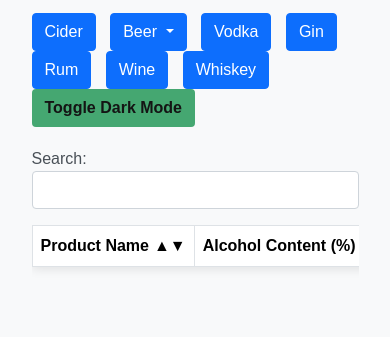
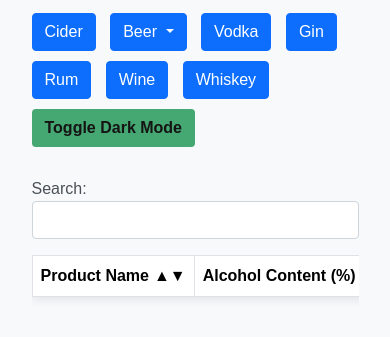
Before and after one commit to fiendclub/UKBoozeCharts, a plain HTML site: page index.html in a window 390 px wide. Shown: the part 161-498 px from the top of the page. Drawn offline with nearby package versions, Linux system fonts and the light colour scheme; no server answers.

Commit message:
Update index.html

```diff
--- a/index.html
+++ b/index.html
@@ -181,6 +181,11 @@
 
             .pagination li {
                 margin: 5px 0;
+            }
+
+            .button-container button {
+                margin-right: 10px;
+                margin-bottom: 10px; /* Add margin-bottom for spacing */
             }
         }
 
```
